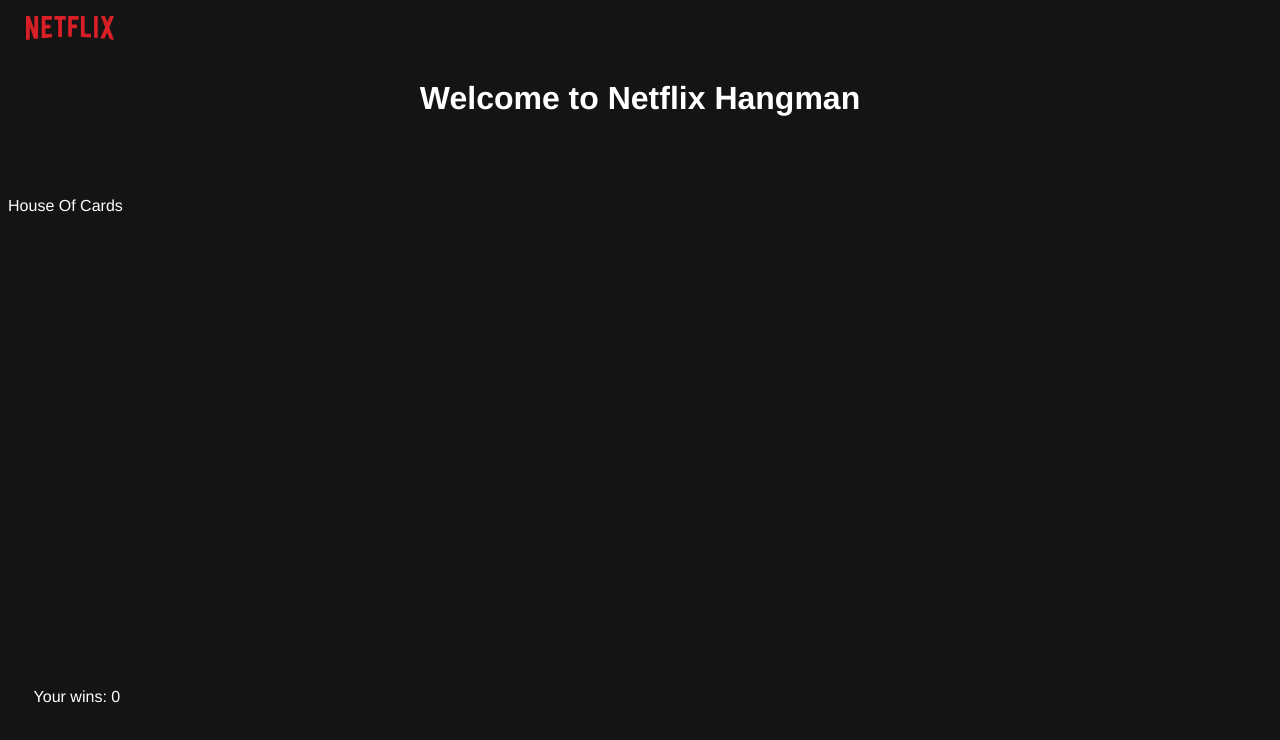
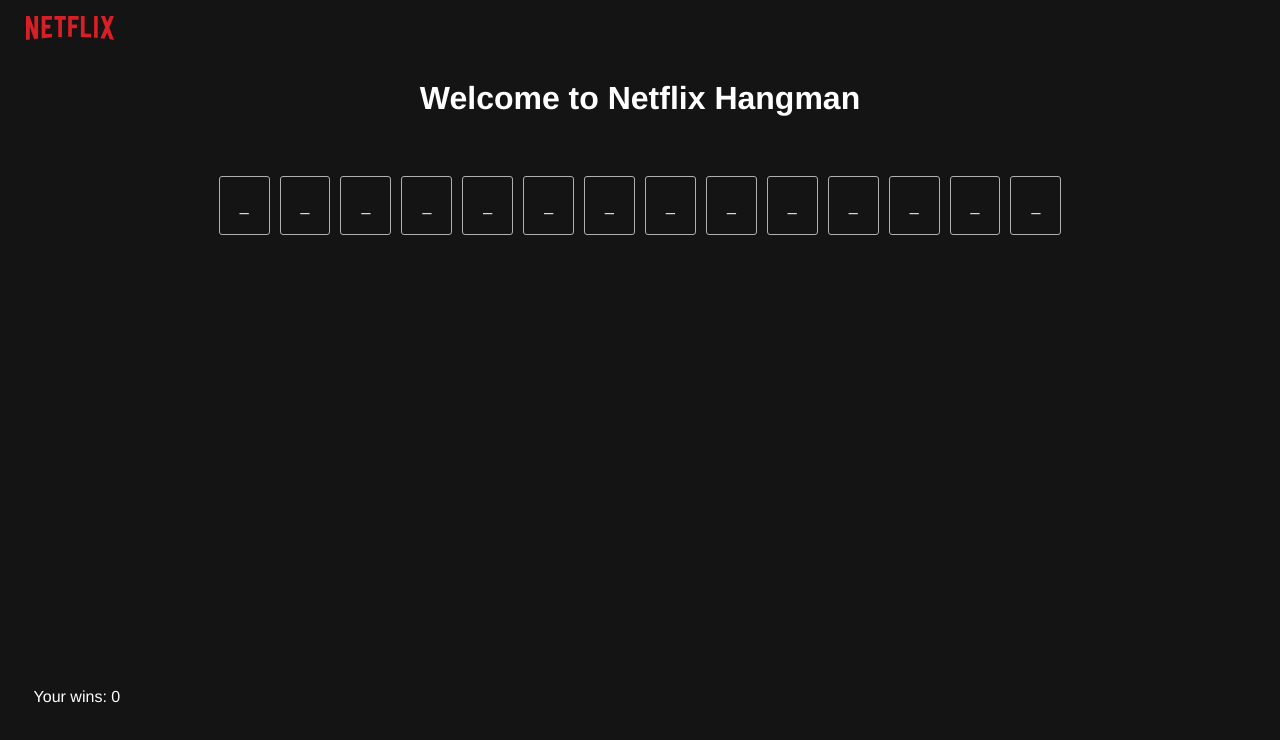
Before and after one commit to RPaez09/hangman-game-ng, an Angular app: page / in a window 1280 px wide. Shown: the top 740 px of the page. Built offline with nearby package versions, Linux system fonts and the light colour scheme.

Commit message:
Individual letter boxes generated with hidden letter

```diff
--- a/src/app/components/wordguess/letter/letter.component.html
+++ b/src/app/components/wordguess/letter/letter.component.html
@@ -1 +1 @@
-{{ chosenLetter }}
+_
--- a/src/app/components/wordguess/wordguess.component.html
+++ b/src/app/components/wordguess/wordguess.component.html
@@ -1 +1 @@
-<app-letter *ngFor="let letter of wordArray" [chosenLetter]="letter" ></app-letter>
+<app-letter *ngFor="let letter of wordArray" [chosenLetter]="letter"></app-letter>
--- a/src/styles.css
+++ b/src/styles.css
@@ -21,11 +21,18 @@
     text-align: center;
 }
 
-.word-area {
-    width: 100vw;
-    margin-top: 20vh;
-    padding: 2vh 4vh;
-    height: 40vh;
+app-wordguess {
+    display: block;
+    text-align: center;
+}
+
+app-letter {
+    height: 100px;
+    width: 35px;
+    border: 1px solid #b0b0b0;
+    padding: 20px;
+    margin: 0 5px;
+    border-radius: 3px;
 }
 
 .scorekeeper-main {
```
